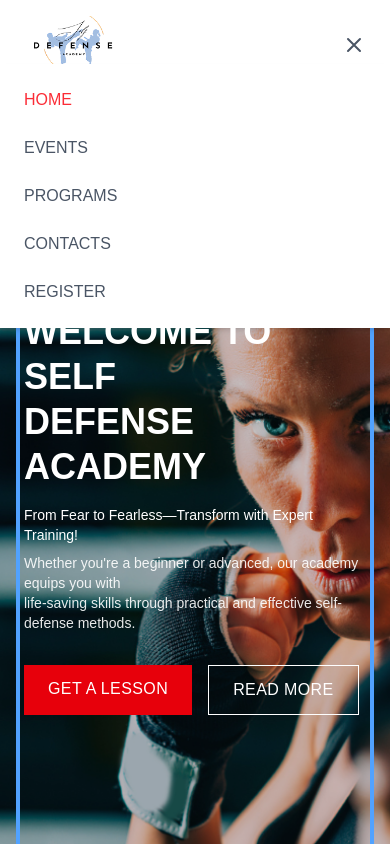
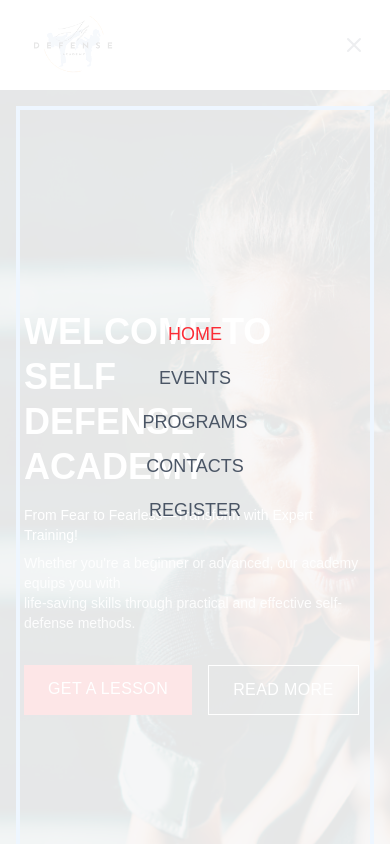
Before and after one commit to AbhishekIIITD/self_defence_assignment, a Next.js app: page / in a window 390 px wide. Both pictures are taken after a click on the button 354 px from the left and 45 px from the top of the page. Shown: the top 844 px of the page. Built offline with nearby package versions, Linux system fonts and the light colour scheme.

Commit message:
fixed the bug in nav on small screens

```diff
--- a/components/Nav.jsx
+++ b/components/Nav.jsx
@@ -46,13 +46,13 @@ const DefenseNavigation = () => {
 
       {/* Mobile Menu */}
       {isMenuOpen && (
-        <div className="absolute top-16 left-0 right-0 bg-white shadow-md md:hidden z-10">
-          <ul className="flex flex-col space-y-2 px-6 py-4">
-            <li><a href="/" className="block font-medium text-red-500 py-2">HOME</a></li>
-            <li><a href="#events" className="block font-medium text-gray-600 hover:text-red-500 py-2">EVENTS</a></li>
-            <li><a href="#programs" className="block font-medium text-gray-600 hover:text-red-500 py-2">PROGRAMS</a></li>
-            <li><a href="#footer" className="block font-medium text-gray-600 hover:text-red-500 py-2">CONTACTS</a></li>
-            <li><a href="/register" className="block font-medium text-gray-600 hover:text-red-500 py-2">REGISTER</a></li>
+        <div className="absolute top-0 left-0 w-full h-screen bg-white/90 shadow-md md:hidden z-50 flex flex-col items-center justify-center">
+          <ul className="space-y-4 text-center">
+            <li><a href="/" className="block font-medium text-red-500 text-lg" onClick={toggleMenu}>HOME</a></li>
+            <li><a href="#events" className="block font-medium text-gray-600 hover:text-red-500 text-lg" onClick={toggleMenu}>EVENTS</a></li>
+            <li><a href="#programs" className="block font-medium text-gray-600 hover:text-red-500 text-lg" onClick={toggleMenu}>PROGRAMS</a></li>
+            <li><a href="#footer" className="block font-medium text-gray-600 hover:text-red-500 text-lg" onClick={toggleMenu}>CONTACTS</a></li>
+            <li><a href="/register" className="block font-medium text-gray-600 hover:text-red-500 text-lg" onClick={toggleMenu}>REGISTER</a></li>
           </ul>
         </div>
       )}
```
